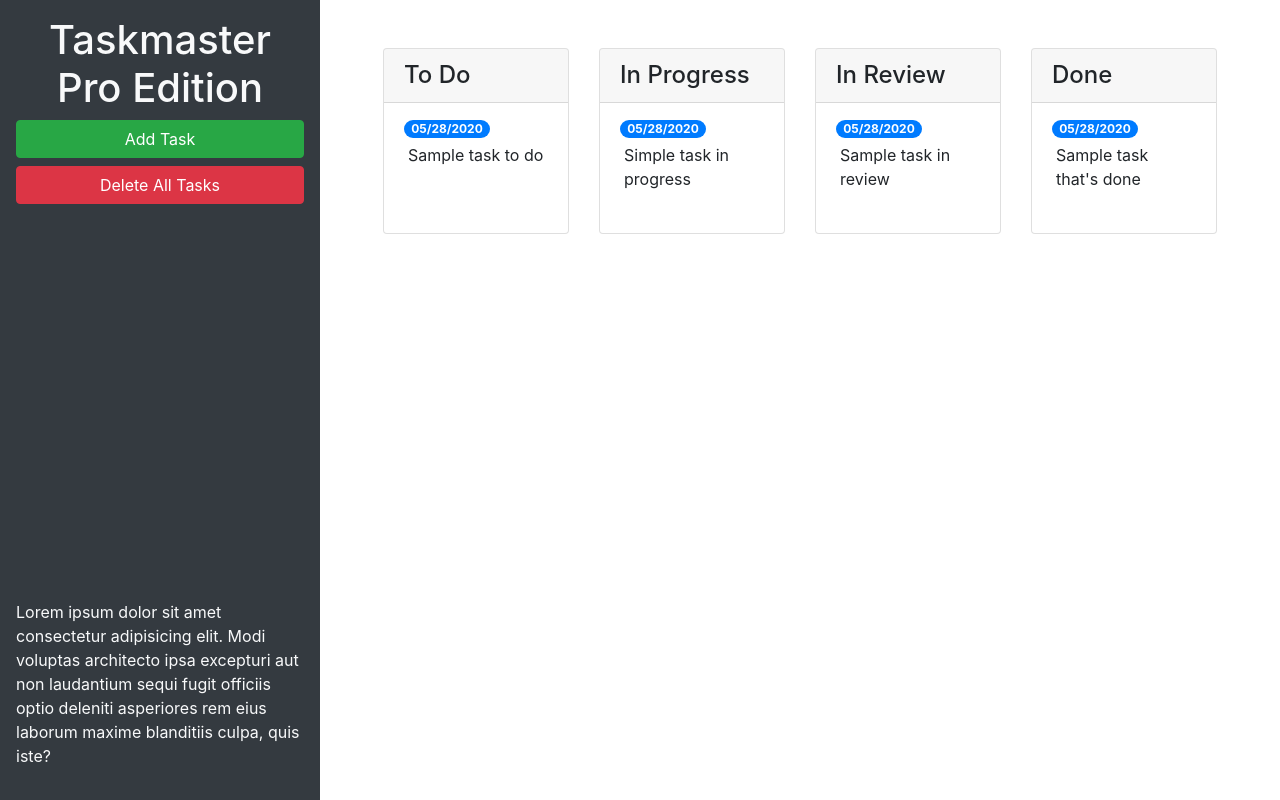
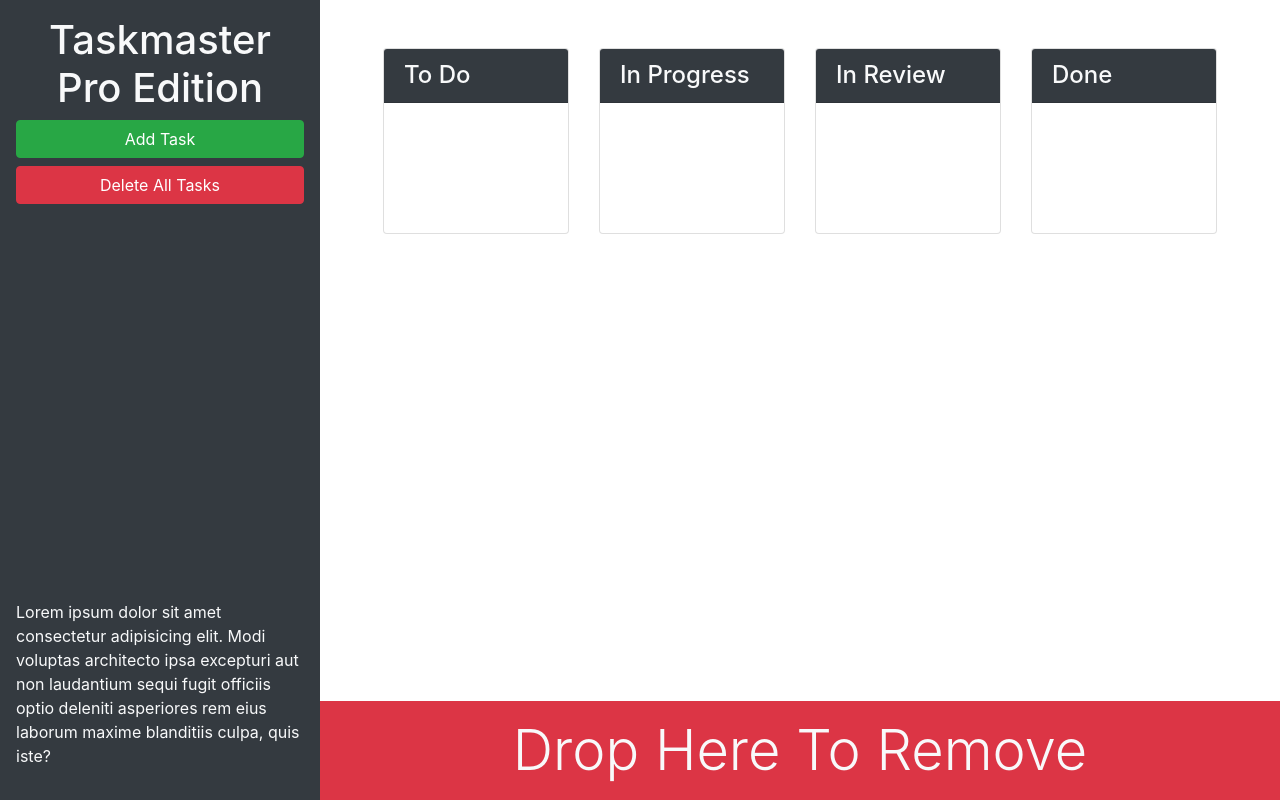
Before and after one commit to ItsEvdok/taskmaster-pro, a plain HTML site: page index.html in a window 1280 px wide. Drawn offline with nearby package versions, Linux system fonts and the light colour scheme.

Commit message:
finished main section

```diff
--- a/index.html
+++ b/index.html
@@ -13,28 +13,29 @@
 <body>
 
   <div class="row min-vh-100 no-gutters">
-    <header class="col-12 col-lg-3 bg-dark text-light d-flex flex-column p-4 p-lg-3">
+    <header class="col-12 col-lg-3 bg-dark text-light sticky-top d-flex flex-column p-4 p-lg-3">
       <h1 class="text-center">Taskmaster Pro Edition</h1>
       <button id="create-task" class="btn btn-block btn-success" data-toggle="modal" data-target="#task-form-modal">Add
         Task</button>
       <button id="remove-tasks" class="btn btn-block btn-danger">Delete All Tasks</button>
-      <p class="mt-auto">Lorem ipsum dolor sit amet consectetur adipisicing elit. Modi voluptas architecto ipsa
+      <p class="mt-auto d-none d-lg-block">Lorem ipsum dolor sit amet consectetur adipisicing elit. Modi voluptas architecto ipsa
         excepturi aut non
         laudantium sequi fugit officiis optio deleniti asperiores rem eius laborum maxime blanditiis culpa, quis iste?
       </p>
     </header>
-    <main class="col-12 col-lg-9">
+
+    <main class="col-12 col-lg-9 d-flex flex-column">
 
       <div class="m-5 row justify=content-around">
         <div class="col-12 col-md-6 col-xl-3 mb-3">
           <div class="card">
-            <h4 class="card-header">
+            <h4 class="card-header bg-dark text-light">
               To Do
             </h4>
             <ul id="list-toDo" class="list-group list-group-flush">
               <li class="list-group-item">
-                <span class="badge badge-primary badge-pill">05/28/2020</span>
-                <p class="m-1">Sample task to do</p>
+                <span class="badge badge-primary badge-pill"></span>
+                <p class="m-1"></p>
               </li>
             </ul>
           </div>
@@ -42,13 +43,13 @@
 
         <div class="col-12 col-md-6 col-xl-3 mb-3">
           <div class="card">
-            <h4 class="card-header">
+            <h4 class="card-header bg-dark text-light">
               In Progress
             </h4>
             <ul id="list-inProgress" class="list-group list-group-flush">
               <li class="list-group-item">
-                <span class="badge badge-primary badge-pill">05/28/2020</span>
-                <p class="m-1">Simple task in progress</p>
+                <span class="badge badge-primary badge-pill"></span>
+                <p class="m-1"></p>
               </li>
             </ul>
           </div>
@@ -56,13 +57,13 @@
 
         <div class="col-12 col-md-6 col-xl-3 mb-3">
           <div class="card">
-            <h4 class="card-header">
+            <h4 class="card-header bg-dark text-light">
               In Review
             </h4>
             <ul id="list-inReview" class="list-group list-group-flush">
               <li class="list-group-item">
-                <span class="badge badge-primary badge-pill">05/28/2020</span>
-                <p class="m-1">Sample task in review</p>
+                <span class="badge badge-primary badge-pill"></span>
+                <p class="m-1"></p>
               </li>
             </ul>
           </div>
@@ -70,18 +71,24 @@
 
         <div class="col-12 col-md-6 col-xl-3 mb-3">
           <div class="card">
-            <h4 class="card-header">
+            <h4 class="card-header bg-dark text-light">
               Done
             </h4>
             <ul id="list-done" class="list-group list-group-flush">
               <li class="list-group-item">
-                <span class="badge badge-primary badge-pill">05/28/2020</span>
-                <p class="m-1">Sample task that's done</p>
+                <span class="badge badge-primary badge-pill"></span>
+                <p class="m-1"></p>
               </li>
             </ul>
           </div>
         </div>
 
+      </div>
+
+      <div id="trash" class="mt-auto">
+        <div class="w-100 bg-danger p-3 text-center text-light display-4">
+          Drop Here To Remove
+        </div>
       </div>
     </main>
   </div>
```
